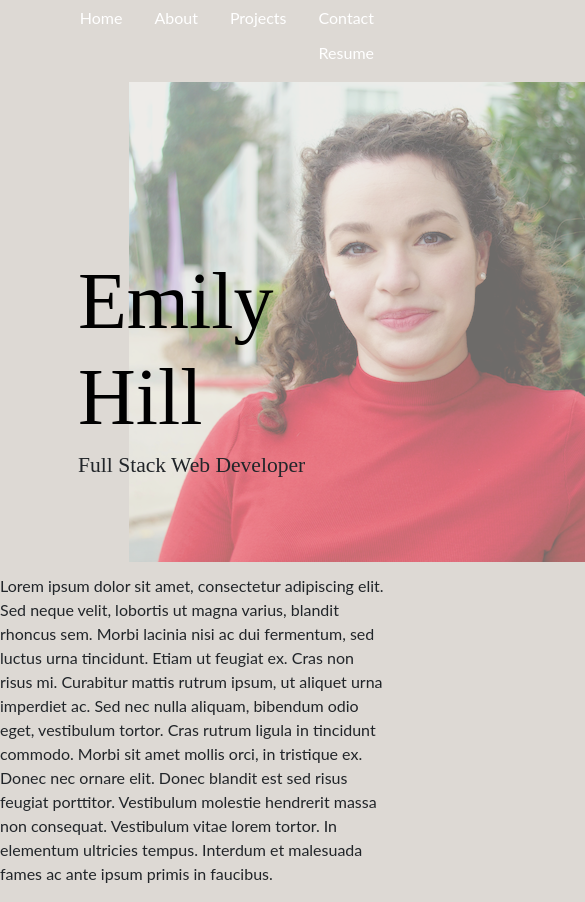
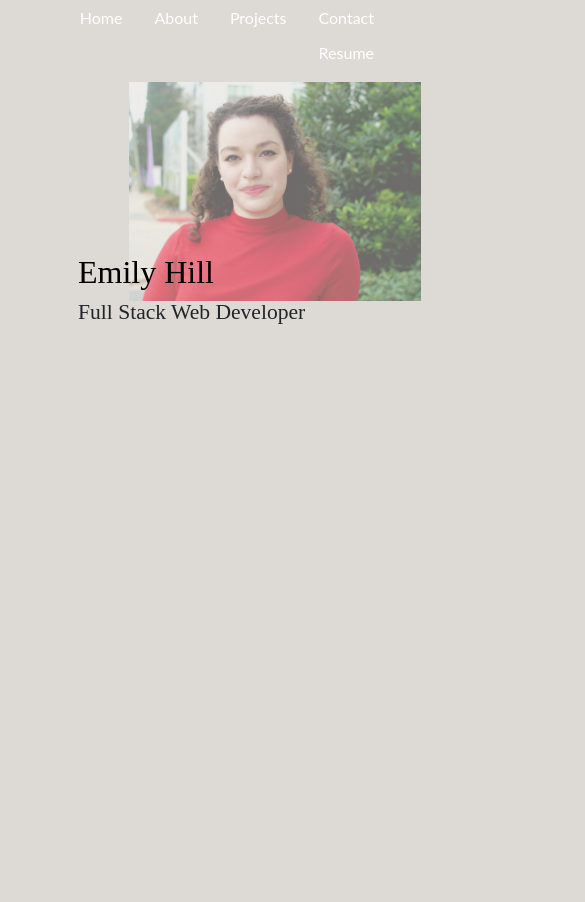
Before and after one commit to emsaw721/part-deux, a React (Create React App) app: page / in a window 390 px wide. Shown: the top 902 px of the page, 585 px wide, since content can reach past the window. After the commit the page ends 844 px from the top, so only its background shows below. Built offline with nearby package versions, Linux system fonts and the light colour scheme.

Commit message:
trying to figure out mobile first

```diff
--- a/src/components/Nav.css
+++ b/src/components/Nav.css
@@ -1,7 +1,6 @@
 :root {
     font-family: Lato;
 }
-
 
 .nav {
     background-color: #ddd9d4;
--- a/src/components/PortfolioContainer.js
+++ b/src/components/PortfolioContainer.js
@@ -29,7 +29,6 @@ export default function PortfolioContainer() {
 
   return (
     <div>
-
       <Nav currentPage={currentPage} handlePageChange={handlePageChange} />
       {renderPage()}
     </div>
--- a/src/components/pages/Home.js
+++ b/src/components/pages/Home.js
@@ -10,18 +10,6 @@ export default function Home() {
       <h4>Full Stack Web Developer</h4>
       </div>
       <img src={headshot} />
-      <p>
-        Lorem ipsum dolor sit amet, consectetur adipiscing elit. Sed neque
-        velit, lobortis ut magna varius, blandit rhoncus sem. Morbi lacinia nisi
-        ac dui fermentum, sed luctus urna tincidunt. Etiam ut feugiat ex. Cras
-        non risus mi. Curabitur mattis rutrum ipsum, ut aliquet urna imperdiet
-        ac. Sed nec nulla aliquam, bibendum odio eget, vestibulum tortor. Cras
-        rutrum ligula in tincidunt commodo. Morbi sit amet mollis orci, in
-        tristique ex. Donec nec ornare elit. Donec blandit est sed risus feugiat
-        porttitor. Vestibulum molestie hendrerit massa non consequat. Vestibulum
-        vitae lorem tortor. In elementum ultricies tempus. Interdum et malesuada
-        fames ac ante ipsum primis in faucibus.
-      </p>
     </div>
   );
 }
--- a/src/components/pages/style.css
+++ b/src/components/pages/style.css
@@ -60,5 +60,41 @@
 
   @media only screen and (max-width: 600px) {
 
+    .content {
+      background-color: #ddd9d4;
+    }
 
+    .content h1{
+      font-family: Playfair display;
+      font-size: 2em;
+    }
+
+    .name-plate {
+      z-index: 1;
+      position: absolute;
+      top: 30%;
+      left: 20%;
+      font-family: Author sans-serif;
+    }
+    .name-plate h1 {
+      color: black;
+      font-size: 2em;
+      font-family: silverstone;
+      font-style: bold;
+    }
+
+    .name-plate h4 {
+      font-family: Abril Fatface;
+    }
+
+    .content img {
+      width: 75%;
+      margin: none;
+      position: relative;
+    }
+
+    .content p {
+      font-family: Lato;
+      position: relative;
+    }
   }
```
